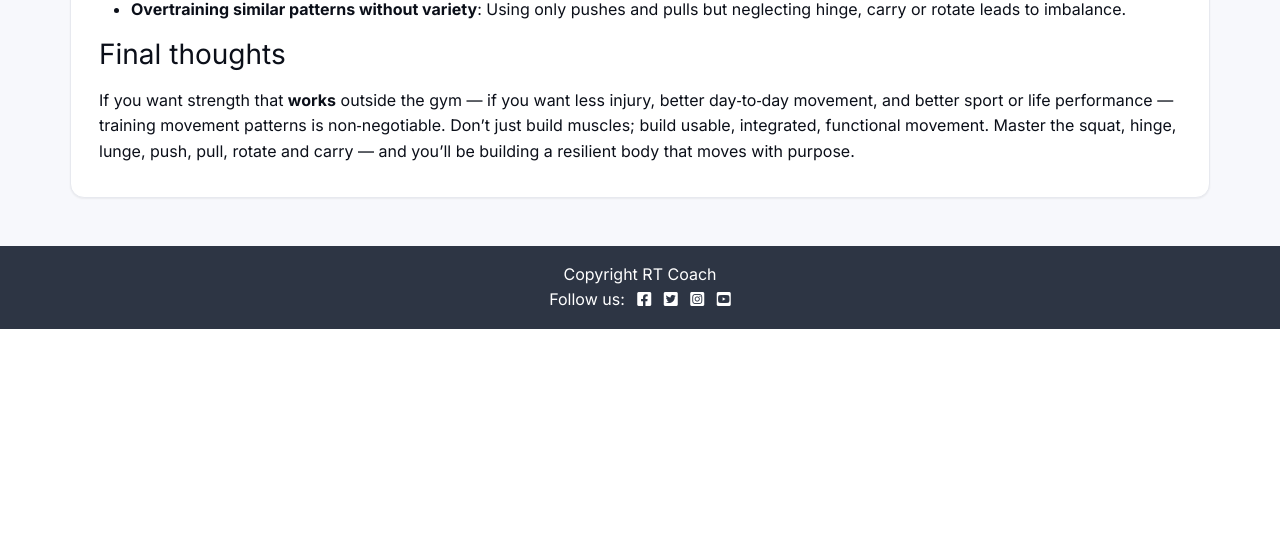
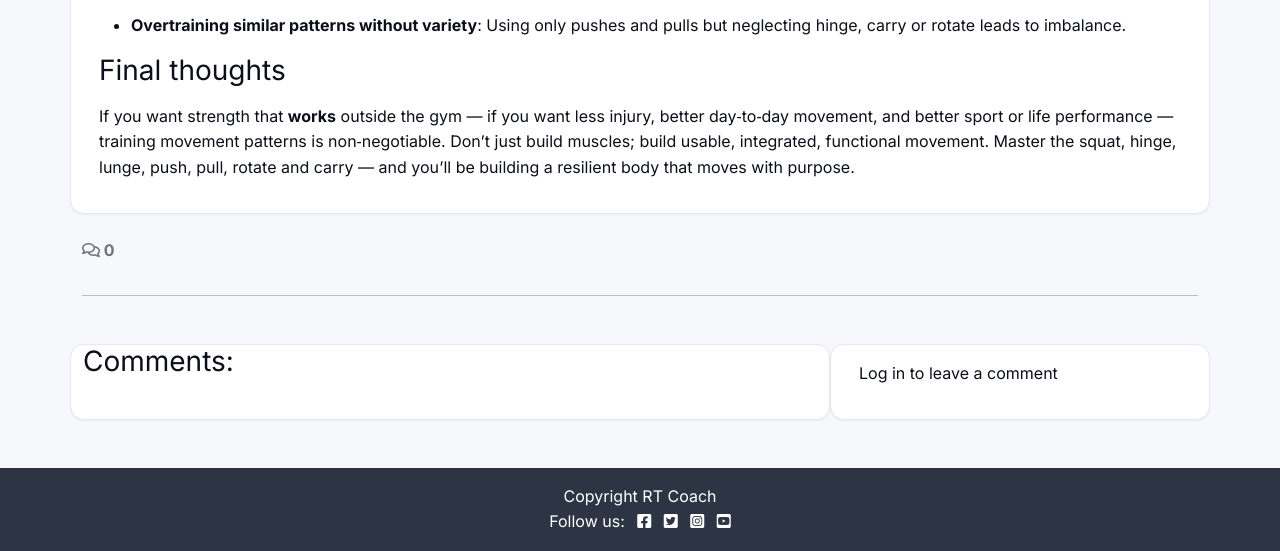
Before and after one commit to rory-codes/rt-coach, a Django app: a page that uses templates/base.html in a window 1280 px wide. Shown: the part 3035-3586 px from the top of the page. Before the commit the page ends 3364 px from the top, so only its background shows below. Run offline with Django 4.2, Linux system fonts and the light colour scheme; data comes from the database, SQL or seed files in the repository; both versions use the stored data as it was after the commit; some libraries are stand-ins or nearby versions.

Commit message:
Add comment functionality to post detail view with form handling

```diff
--- /dev/null
+++ b/blog/forms.py
@@ -0,0 +1,11 @@
+# blog/forms.py
+from django import forms
+from .models import Comment  # requires Comment model in blog/models.py
+
+class CommentForm(forms.ModelForm):
+    class Meta:
+        model = Comment
+        fields = ("body",)
+        widgets = {
+            "body": forms.Textarea(attrs={"rows": 4, "placeholder": "Write your comment…"}),
+        }
--- a/blog/templates/blog/post_detail.html
+++ b/blog/templates/blog/post_detail.html
@@ -1,5 +1,6 @@
 {% extends "base.html" %}
 {% load static %}
+{% load crispy_forms_tags %}
 
 {# Full-width hero overrides base.html's block #}
 {% block hero %}
@@ -26,5 +27,64 @@
       </div>
     </div>
   </div>
+  <!-- Displaying count of comments -->
+  <div class="row">
+    <div class="col-12">
+      <strong class="text-secondary">
+        <i class="far fa-comments"></i> {{ comment_count }}
+      </strong>
+    </div>
+    <div class="col-12">
+      <hr>
+    </div>
+  </div>
+  <!-- Displaying Comments -->
+  <div class="row">
+    <div class="col-md-8 card mb-4  mt-3 ">
+      <h3>Comments:</h3>
+      <div class="card-body">
+        <!-- for loop inside the empty control tags
+          to iterate through comments -->
+        {% for comment in comments %}
+        <div class="p-2 comments
+          {% if not comment.approved and comment.author == user %}
+          faded{% elif not comment.approved %} d-none{% endif %}">
+          <p class="font-weight-bold">
+            {{ comment.author }}
+            <span class="font-weight-normal">
+              {{ comment.created_on }}
+            </span> wrote:
+          </p>
+          <div id="comment{{ comment.id }}">
+            {{ comment.body | linebreaks }}
+          </div>
+          {% if not comment.approved and comment.author == user %}
+          <p class="approval">
+            This comment is awaiting approval
+          </p>
+          {% endif %}
+        </div>
+        <!-- Our for loop ends here -->
+        {% endfor %}
+      </div>
+    </div>
+
+    <!-- Creating New Comments -->
+    <div class="col-md-4 card mb-4 mt-3">
+      <div class="card-body">
+        {% if user.is_authenticated %}
+        <h3>Leave a comment:</h3>
+        <p>Posting as: {{ user.username }}</p>
+        <form id="commentForm" method="post" style="margin-top: 1.3em;">
+          {{ comment_form | crispy }}
+          {% csrf_token %}
+          <button id="submitButton" type="submit" class="btn btn-signup btn-lg">Submit</button>
+        </form>
+        {% else %}
+        <p>Log in to leave a comment</p>
+        {% endif %}
+      </div>
+    </div>
+  </div>
 </div>
 {% endblock %}
--- a/blog/views.py
+++ b/blog/views.py
@@ -1,10 +1,11 @@
-from django.shortcuts import render, get_object_or_404
-from django.http import HttpResponse
+# blog/views.py
+from django.shortcuts import render, get_object_or_404, redirect
 from django.views.generic import ListView
-from .models import Post, Comment
+from django.contrib import messages
+from django.contrib.auth.decorators import login_required
+from .models import Post
+from .forms import CommentForm
 
-
-# Create your views here.
 class PostList(ListView):
     queryset = Post.objects.filter(status=1)
     template_name = "blog/index.html"
@@ -14,22 +15,43 @@ class PostList(ListView):
 def post_detail(request, slug):
     """
     Display an individual :model:`blog.Post`.
+    """
+    post = get_object_or_404(Post.objects.filter(status=1), slug=slug)
 
-    **Context**
+    # comments
+    comments = post.comments.all().order_by("-created_on")
+    comment_count = post.comments.filter(approved=True).count()
 
-    ``post``
-        An instance of :model:`blog.Post`.
+    if request.method == "POST":
+        print("Received a POST request")
+        # must be logged in to post
+        if not request.user.is_authenticated:
+            messages.error(request, "Please log in to comment.")
+            return redirect("account_login")
 
-    **Template:**
+        comment_form = CommentForm(data=request.POST)
+        if comment_form.is_valid():
+            comment = comment_form.save(commit=False)
+            comment.author = request.user
+            comment.post = post
+            # Optional: hold for moderation
+            # comment.approved = False
+            comment.save()
 
-    :template:`blog/post_detail.html`
-    """
-
-    queryset = Post.objects.filter(status=1)
-    post = get_object_or_404(queryset, slug=slug)
+            messages.success(request, "Comment submitted and awaiting approval")
+            # PRG pattern: redirect to avoid resubmission on refresh
+            return redirect(request.path + "#comments")
+    else:
+        comment_form = CommentForm()
+        print("About to render template")
 
     return render(
         request,
         "blog/post_detail.html",
-        {"post": post},
+        {
+            "post": post,
+            "comments": comments,
+            "comment_count": comment_count,
+            "comment_form": comment_form,
+        },
     )
--- a/requirements.txt
+++ b/requirements.txt
@@ -3,11 +3,13 @@ bleach==6.2.0
 certifi==2025.10.5
 cffi==2.0.0
 charset-normalizer==3.4.4
+crispy-bootstrap5==0.7
 cryptography==46.0.3
 defusedxml==0.7.1
 dj-database-url==3.0.1
 Django==4.2.25
 django-allauth==0.57.2
+django-crispy-forms==2.4
 django-summernote==0.8.20.0
 dotenv==0.9.9
 gunicorn==20.1.0
--- a/templates/base.html
+++ b/templates/base.html
@@ -80,6 +80,21 @@
     </div>
   </nav>
 
+  <!-- displaying Django messages -->
+  <div class="container">
+    <div class="row">
+      <div class="col-md-8 offset-md-2">
+        {% for message in messages %}
+        <div class="alert {{ message.tags }} alert-dismissible
+        fade show" id="msg" role="alert">
+          {{ message | safe }}
+          <button type="button" class="btn-close" data-bs-dismiss="alert" aria-label="Close"></button>
+        </div>
+        {% endfor %}
+      </div>
+    </div>
+  </div>
+
   <!-- Hero -->
   {% block hero %}
   <section class="container-fluid px-0">
```
Also changed, not shown: coachapp/settings.py (+6 -1 lines), db.sqlite3.
